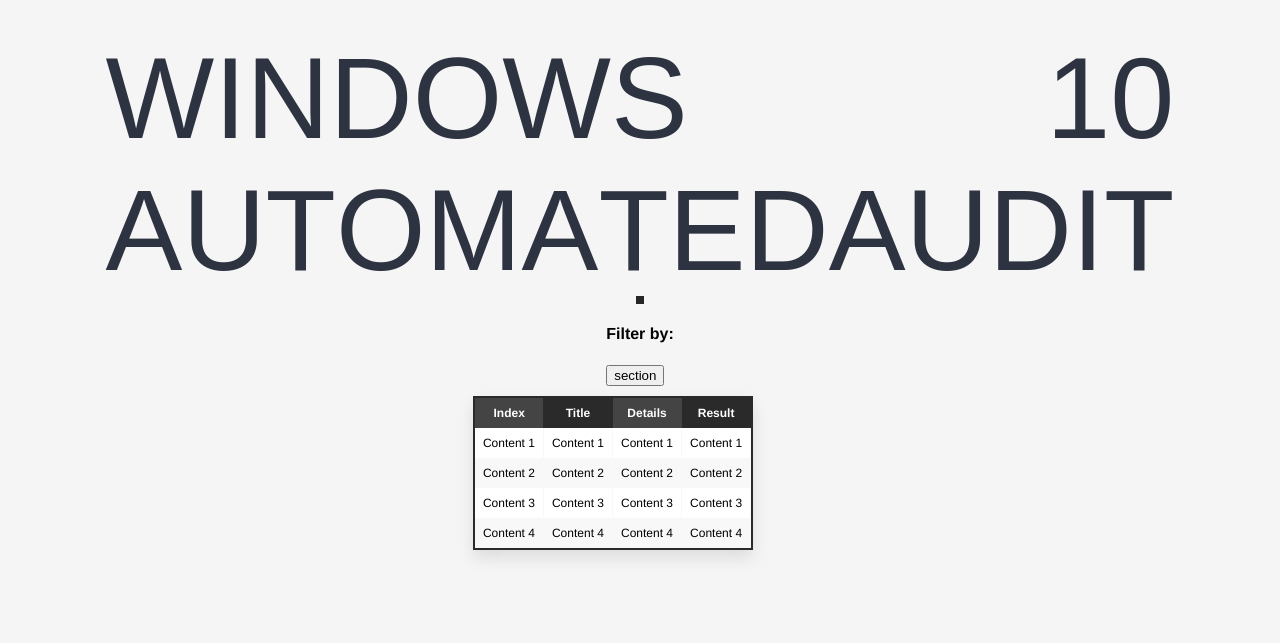
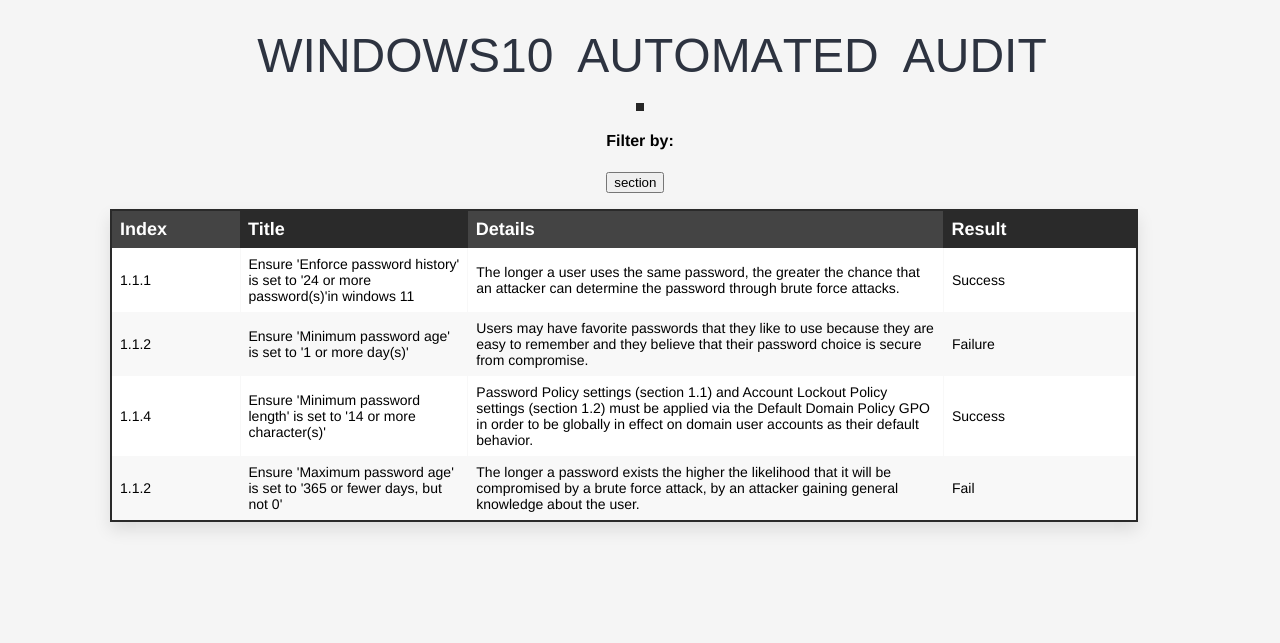
Before and after one commit to Edison-YuKai/windows_audit_report, a Flask app: template templates/index.html in a window 1280 px wide. Shown: the top 643 px of the page. Run offline with Flask 3, Linux system fonts and the light colour scheme; the template is opened without the code that fills it, so the values that code supplies are empty; some libraries are stand-ins or nearby versions.

Commit message:
Adjusting sizes

```diff
--- a/app.py
+++ b/app.py
@@ -5,18 +5,8 @@ import plotly.offline as pyo
 from jinja2 import Environment, FileSystemLoader
 from tabulate import tabulate
 
-
-mock_data = [
-    {'isSuccess': 'Result', 'section': 'Index','name': 'Title','details': 'Details'},
-    {'isSuccess': True, 'section': 'Section A', 'name': 'Item 1', 'details': 'Details 1'},
-    {'isSuccess': False, 'section': 'Section B', 'name': 'Item 2', 'details': 'Details 2'},
-    {'isSuccess': True, 'section': 'Section A', 'name': 'Item 3', 'details': 'Details 3'},
-    # Add more data...
-]
-
 # Create a Flask app instance
 app = Flask(__name__, static_folder='static')
-
 
 # Sample data
 data = {
@@ -42,7 +32,7 @@ def index():
     index_template = env.get_template('index.html')
 
     # Render the template with the chart HTML
-    rendered_template = index_template.render(chart_html=chart_html, data=tabulate(mock_data, tablefmt='html', headers='firstrow'), url_for=url_for)
+    rendered_template = index_template.render(chart_html=chart_html, data=tabulate(tablefmt='html', headers='firstrow'), url_for=url_for)
 
     return rendered_template
 
--- a/static/header.js
+++ b/static/header.js
@@ -35,4 +35,6 @@ const enhance = id => {
   });
 }
 
-enhance("title");
+enhance("automated");
+enhance("audit");
+enhance("windows");
--- a/static/styles.css
+++ b/static/styles.css
@@ -26,16 +26,19 @@
   #header {
     position: relative; /* Add this */
     z-index: 100; /* Set a higher z-index value */
+    padding: 20px;
   }
 
+  .fancy{
+    padding-left: 24px;
+  }
 
   body {
     background-color: whitesmoke;
     display: grid;
     place-items: center;
-    font-family: Helvetica;
+    font-family: Helvetica, sans-serif;
     -webkit-font-smoothing: antialiased;
-    padding: 24px;
   }
 
   .line {
@@ -45,15 +48,11 @@
 
   .word {
     color: #2d3340;
-    font-size: clamp(0.2rem, 9vw, 9rem);
+    font-size: 48px;
     font-family: "Rubik", sans-serif;
     margin: 0rem;
     text-transform: uppercase;
     transition: opacity 250ms ease;
-  }
-
-  a {
-    text-decoration: none;
   }
 
   #text:has(.fancy:hover) .word:not(.fancy:hover) {
@@ -170,9 +169,9 @@ h2{
 /* Table Styles */
 
 .table-wrapper{
-  margin: 10px 70px 70px 16px;
+  margin: 16px 48px 48px 16px;
   box-shadow: 0px 8px 16px 0px rgba( 0, 0, 0, 0.1 );
-  border: 2px solid #2a2a2a
+  border: 2px solid #2a2a2a;
 }
 
 .fl-table {
@@ -181,25 +180,24 @@ h2{
   font-weight: normal;
   border: none;
   border-collapse: collapse;
-  width: 100%;
-  max-width: 100%;
-  white-space: nowrap;
+  width: 80vw;
   background-color: white;
 }
 
 .fl-table td, .fl-table th {
-  text-align: center;
+  text-align: left;
   padding: 8px;
 }
 
 .fl-table td {
   border-right: 1px solid #f8f8f8;
-  font-size: 12px;
+  font-size: 14px;
 }
 
 .fl-table thead th {
   color: #ffffff;
   background: #2a2a2a;
+  font-size: 18px;
 }
 
 
@@ -210,6 +208,12 @@ h2{
 
 .fl-table tr:nth-child(even) {
   background: #F8F8F8;
+}
+.fl-table th:nth-child(1) {
+  min-width: 10vw;
+}
+.fl-table th:nth-child(4) {
+  min-width: 15vw;
 }
 
 /* Responsive */
--- a/templates/index.html
+++ b/templates/index.html
@@ -18,12 +18,9 @@
       <div id="text">
         <div id="text">
           <div class="line">
-            <p class="word">Windows</p>
-            <p class="word">10</p>
-          </div>
-
-          <div class="line">
-            <p class="word fancy" id="title">Automated Audit</p>
+            <p class="word fancy" id="windows">Windows 10</p>
+            <p class="word fancy" id="automated">Automated</p>
+            <p class="word fancy" id="audit">Audit</p>
           </div>
           <script src="{{ url_for('static', filename='header.js') }}"></script>
         </div>
@@ -48,28 +45,28 @@
         </thead>
         <tbody>
           <tr>
-            <td>Content 1</td>
-            <td>Content 1</td>
-            <td>Content 1</td>
-            <td>Content 1</td>
+            <td>1.1.1</td>
+            <td>Ensure 'Enforce password history' is set to '24 or more password(s)'in windows 11</td>
+            <td>The longer a user uses the same password, the greater the chance that an attacker can determine the password through brute force attacks.</td>
+            <td>Success</td>
           </tr>
           <tr>
-            <td>Content 2</td>
-            <td>Content 2</td>
-            <td>Content 2</td>
-            <td>Content 2</td>
+            <td>1.1.2</td>
+            <td>Ensure 'Minimum password age' is set to '1 or more day(s)'</td>
+            <td>Users may have favorite passwords that they like to use because they are easy to remember and they believe that their password choice is secure from compromise.</td>
+            <td>Failure</td>
           </tr>
           <tr>
-            <td>Content 3</td>
-            <td>Content 3</td>
-            <td>Content 3</td>
-            <td>Content 3</td>
+            <td>1.1.4</td>
+            <td>Ensure 'Minimum password length' is set to '14 or more character(s)'</td>
+            <td>Password Policy settings (section 1.1) and Account Lockout Policy settings (section 1.2) must be applied via the Default Domain Policy GPO in order to be globally in effect on domain user accounts as their default behavior.</td>
+            <td>Success</td>
           </tr>
           <tr>
-            <td>Content 4</td>
-            <td>Content 4</td>
-            <td>Content 4</td>
-            <td>Content 4</td>
+            <td>1.1.2</td>
+            <td>Ensure 'Maximum password age' is set to '365 or fewer days, but not 0'</td>
+            <td>The longer a password exists the higher the likelihood that it will be compromised by a brute force attack, by an attacker gaining general knowledge about the user.</td>
+            <td>Fail</td>
           </tr>
         </tbody>
       </table>
--- a/templates/section.html
+++ /dev/null
@@ -1,3 +0,0 @@
-abooout
-
-<a href="/"><button>homee</button></a>
```
